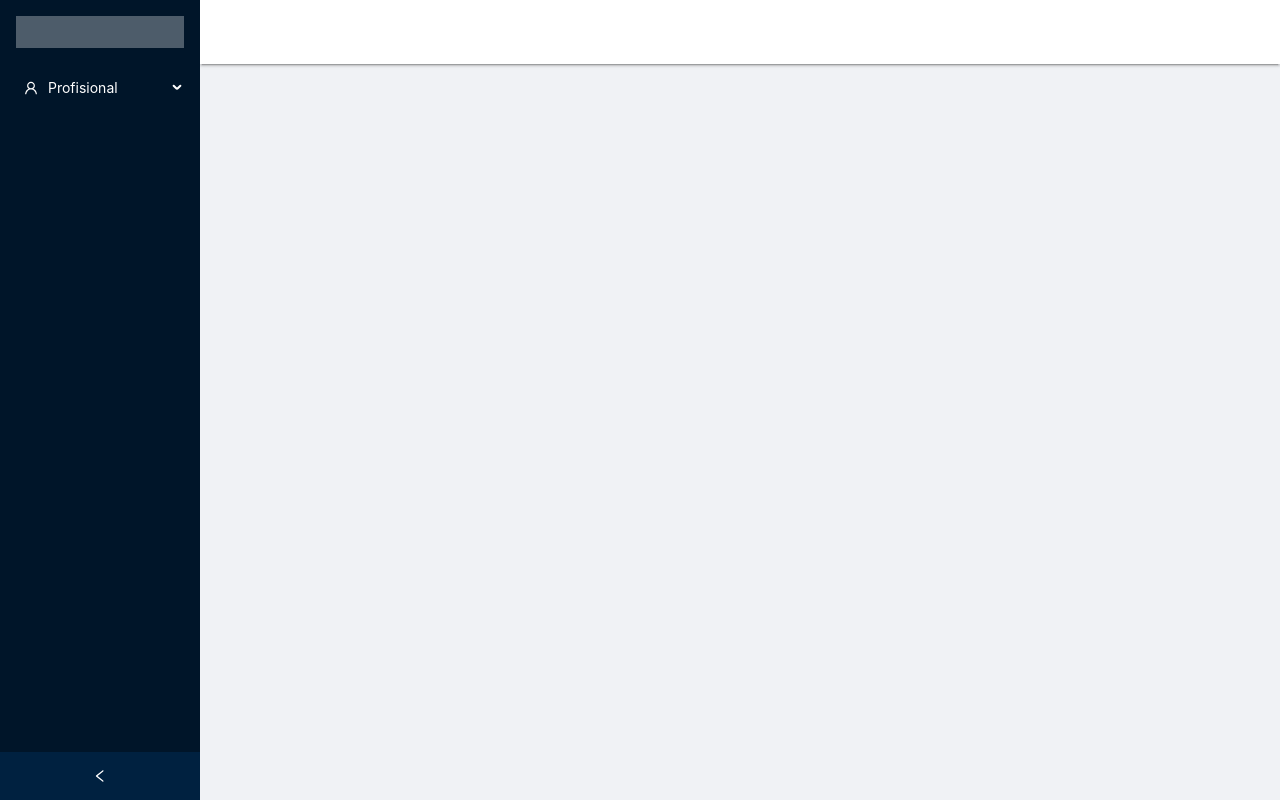
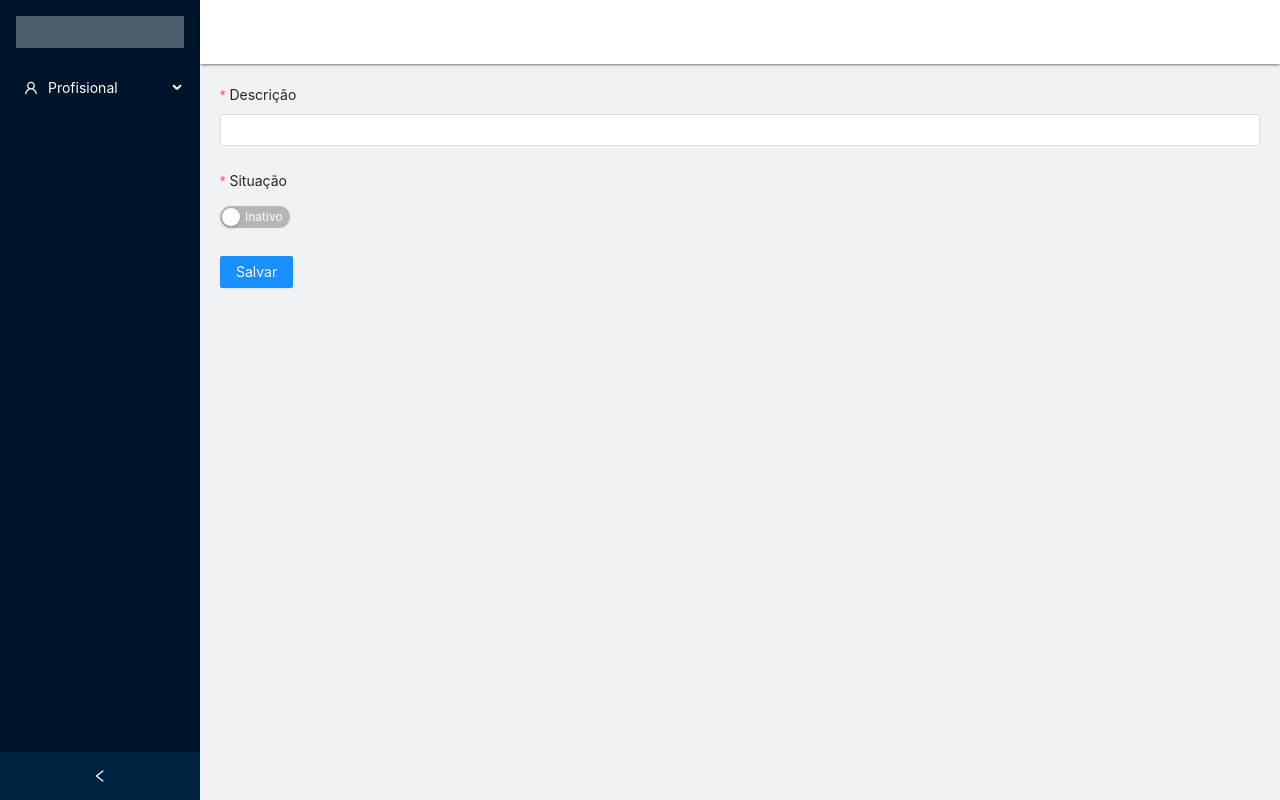
Before and after one commit to Maxxidata/fullstack-challenge, a React app in the folder frontend/: page /professional-types/form/1 in a window 1280 px wide. Built offline with nearby package versions, Linux system fonts and the light colour scheme; what axios-mock-adapter would draw is missing.

Commit message:
feat: create ProfessionalTypeForm component

```diff
--- /dev/null
+++ b/frontend/src/presentation/pages/professional-type/professional-type-form/professional-type-form.jsx
@@ -0,0 +1,99 @@
+import React, { useEffect, useState } from 'react'
+import PropTypes from 'prop-types'
+import { Form, Input, Button, Switch, notification } from 'antd'
+import { useFormik } from 'formik'
+import { useParams, withRouter } from 'react-router-dom'
+import * as Yup from 'yup'
+import {
+  Content,
+  FormItem
+} from '@/presentation/components'
+import { RemoteProfessionalType } from '@/data/usecases/professional-type'
+
+const professionalSchema = Yup.object().shape({
+  description: Yup.string().required(),
+  status: Yup.boolean().required()
+})
+
+const ProfessionalTypeForm = ({ history }) => {
+  const [data, setData] = useState({ status: false })
+
+  const parameters = useParams()
+
+  const formik = useFormik({
+    validationSchema: professionalSchema,
+    initialValues: data,
+    enableReinitialize: true,
+    onSubmit: async (values) => {
+      try {
+        if (parameters.id === 'new') {
+          await RemoteProfessionalType.create(values)
+        } else {
+          await RemoteProfessionalType.update(parameters.id, values)
+        }
+        history.push('/professional-types')
+      } catch (error) {
+        notification.error({
+          message: 'Não foi possivel realizar a operação',
+          description: error.message
+        })
+      }
+    }
+  })
+
+  useEffect(() => {
+    if (parameters.id === 'new') return
+
+    async function fetchById (id) {
+      try {
+        const { data } = await RemoteProfessionalType.getById(id)
+        setData(data)
+      } catch (error) {
+        notification.error({
+          message: 'Não foi possivel realizar a operação',
+          description: error.message
+        })
+      }
+    }
+
+    fetchById(parameters.id)
+  }, [parameters.id])
+
+  return (
+    <Content>
+      <Form layout="vertical" onFinish={formik.handleSubmit} requiredMark>
+        <FormItem label="Descrição" error={formik.errors.description} required>
+          <Input
+            id="description"
+            name="description"
+            value={formik.values.description}
+            onChange={formik.handleChange}
+          />
+        </FormItem>
+        <FormItem label="Situação" error={formik.errors.status} required>
+          <Switch
+            id="status"
+            name="status"
+            checkedChildren="Ativo"
+            unCheckedChildren="Inativo"
+            checked={formik.values.status}
+            onChange={(value) => formik.setFieldValue('status', value)}
+          />
+        </FormItem>
+        <FormItem>
+          <Button type="primary" htmlType="submit">
+            Salvar
+          </Button>
+        </FormItem>
+      </Form>
+    </Content>
+  )
+}
+
+ProfessionalTypeForm.propTypes = {
+  history: PropTypes.shape({
+    push: PropTypes.func
+  }).isRequired
+}
+
+export default withRouter(ProfessionalTypeForm)
--- /dev/null
+++ b/frontend/src/presentation/pages/professional-type/professional-type-list/professional-type-list.jsx
@@ -0,0 +1,56 @@
+import React, { useCallback, useMemo } from 'react'
+import PropTypes from 'prop-types'
+import { withRouter } from 'react-router-dom'
+import { Content, DataGrid } from '@/presentation/components'
+
+const ProfessionalTypeList = ({ history }) => {
+  const columns = useMemo(() => {
+    return [
+      {
+        title: 'id',
+        dataIndex: 'id',
+        key: 'id'
+      },
+      {
+        title: 'Descrição',
+        dataIndex: 'description',
+        key: 'name'
+      },
+      {
+        title: 'Situação',
+        dataIndex: 'status',
+        key: 'status',
+        render: (status) => (status ? 'Ativo' : 'Inativo')
+      }
+    ]
+  })
+
+  const handleNew = useCallback(() => {
+    history.push('/professional-types/form/new')
+  }, [history])
+
+  const handleEdit = useCallback(
+    (record) => {
+      history.push(`/professional-types/form/${record.id}`)
+    },
+    [history]
+  )
+
+  return (
+    <Content>
+      <DataGrid
+        path="/professional-types"
+        columns={columns}
+        onNew={handleNew}
+        onEdit={handleEdit}
+      />
+    </Content>
+  )
+}
+
+ProfessionalTypeList.propTypes = {
+  history: PropTypes.shape({
+    push: PropTypes.func
+  }).isRequired
+}
+export default withRouter(ProfessionalTypeList)
```
Also changed, not shown: frontend/src/main/configs/routes.js (+8 -1 lines).
